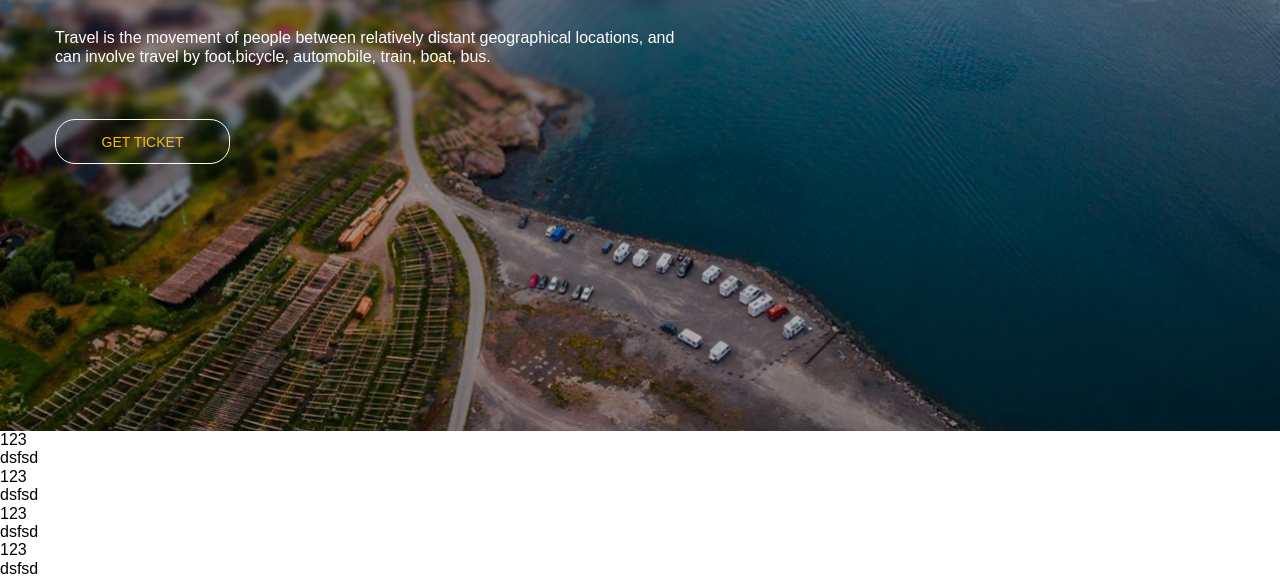
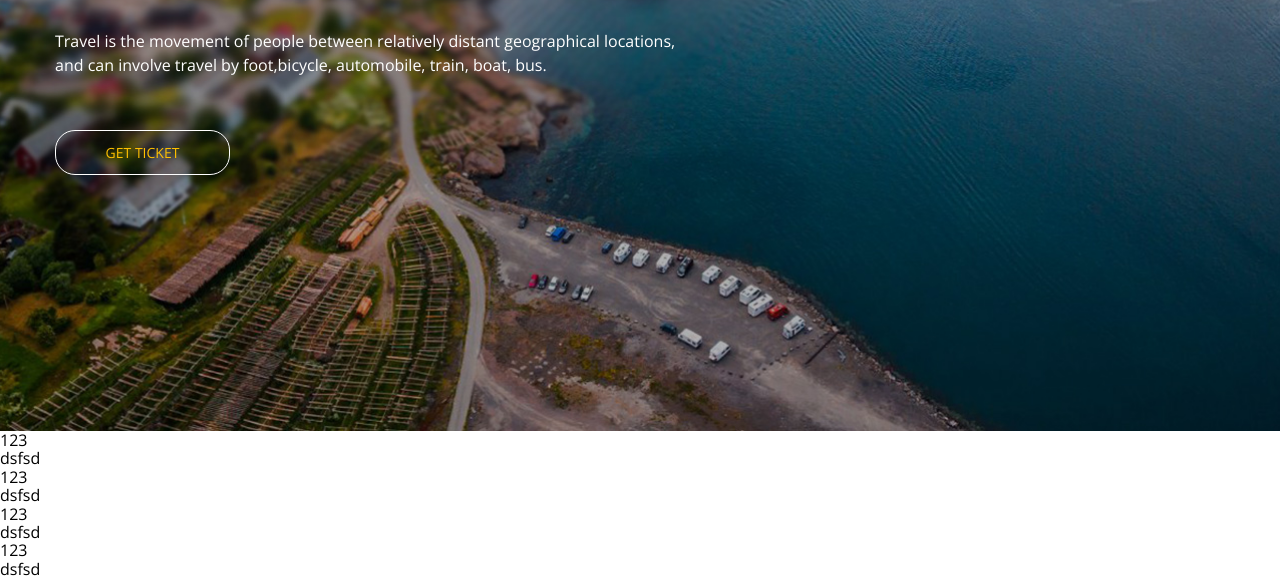
Before and after one commit to nadyawyn/traveldreams, a website: page src/index.html in a window 1280 px wide. Shown: the part 569-1149 px from the top of the page. Drawn offline with nearby package versions, Linux system fonts and the light colour scheme; files that its build step writes are made by us from their sources; files whose address does not match are found by name.

Commit message:
Added Open Sans

```diff
--- a/src/sass/blocks/_header.scss
+++ b/src/sass/blocks/_header.scss
@@ -160,6 +160,7 @@
 	&__desc {
 		width: 640px;
 		font-size: 16px;
+		line-height: 24px;
 	}
 
 	&__get-ticket {
--- a/src/sass/libs/_fonts.scss
+++ b/src/sass/libs/_fonts.scss
@@ -1,22 +1,5 @@
-@font-face {
-	font-family: 'PT Sans';
-	src: local('PT Sans'), local('PTSans-Regular'),
-		 url('../fonts/PTSans-Regular.woff2') format('woff2'),
-		 url('../fonts/PTSans-Regular.woff') format('woff');
-	font-weight: normal;
-	font-style: normal;
-}
-
-@font-face {
-	font-family: 'PT Sans';
-	src: local('PT Sans Bold'), local('PTSans-Bold'),
-		 url('../fonts/PTSans-Bold.woff2') format('woff2'),
-		 url('../fonts/PTSans-Bold.woff') format('woff');
-	font-weight: bold;
-	font-style: normal;
-}
-
+@import url('https://fonts.googleapis.com/css2?family=Open+Sans:wght@300;400;600;700;800&display=swap');
 
 html{
-	font-family: PTSans-Regular, sans-serif;
+	font-family: 'Open Sans', sans-serif;
 }
```
Also changed, not shown: dist/css/style.min.css.
